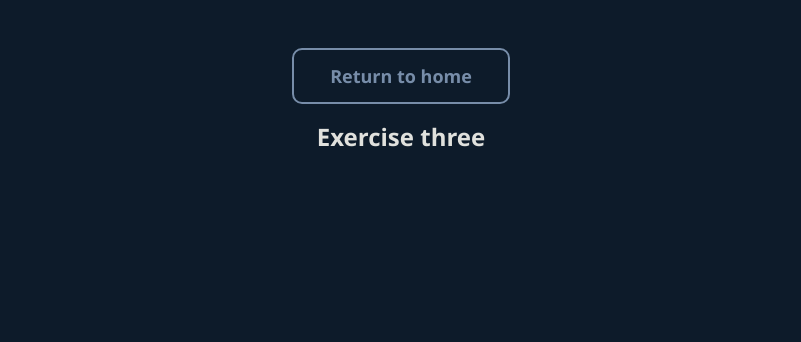
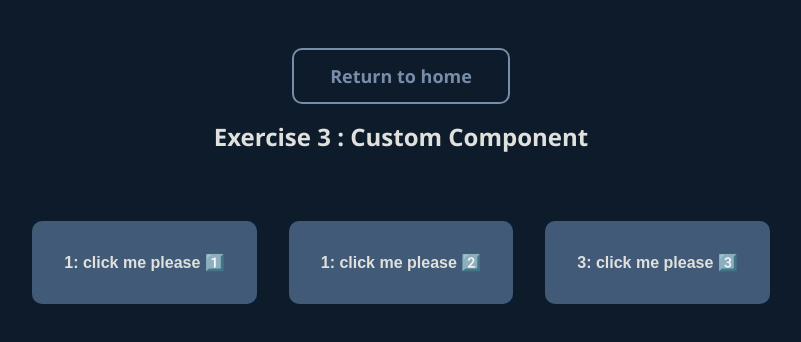
Before and after one commit to jtlaxcalaDev/simple-react-exercise, a React (Create React App) app: page /exercise-three in a window 1280 px wide. Shown: the top 342 px of the page, without its empty margins (239-1040 px from the left). Built offline with nearby package versions, Linux system fonts and the light colour scheme.

Commit message:
Exercise-3-Custom-Component

```diff
--- /dev/null
+++ b/src/exercises/exercise-three/CustomButton.jsx
@@ -0,0 +1,11 @@
+import './Three.css'
+
+const CustomButton = ({buttonText,alertMessage}) => {
+  return (
+    <button className="button-alert" onClick={() => {alert(alertMessage)}}>
+      {buttonText}
+    </button>
+  )
+}
+
+export default CustomButton;
--- a/src/exercises/exercise-three/Three.css
+++ b/src/exercises/exercise-three/Three.css
@@ -0,0 +1,17 @@
+.button-alert {
+  padding: 2em;
+  background-color: #415a77;
+  font-weight: 700;
+  border-radius: 10px;
+  font-size: 16px;
+  cursor: pointer;
+  color: #e0e1dd;
+  border: none;
+  margin: 3em 1em;
+}
+
+.button-alert:hover {
+  background-color: #e0e1dd;
+  color: #0d1b2a;
+  transition: .6s all ease;
+}
--- a/src/exercises/exercise-three/Three.jsx
+++ b/src/exercises/exercise-three/Three.jsx
@@ -1,4 +1,5 @@
 import { Link } from "react-router-dom";
+import CustomButton from "./CustomButton";
 
 const Three = () => {
   return (
@@ -6,7 +7,12 @@ const Three = () => {
       <div className="container">
         <Link to={'/'} className="return">Return to home</Link>
         <div className={"exercise-title exercise-three"}>
-          <h2>Exercise three</h2>
+          <h2>Exercise 3 : Custom Component</h2>
+        </div>
+        <div className="button-events">
+          <CustomButton buttonText='1: click me please 1️⃣' alertMessage='Thank you for your click, Im button 1 💙'/>
+          <CustomButton buttonText='1: click me please 2️⃣' alertMessage='Thank you for your click, Im button 2 💙💙'/>
+          <CustomButton buttonText='3: click me please 3️⃣' alertMessage='Thank you for your click, Im button 3 💙💙💙'/>
         </div>
       </div>
     </>
```
